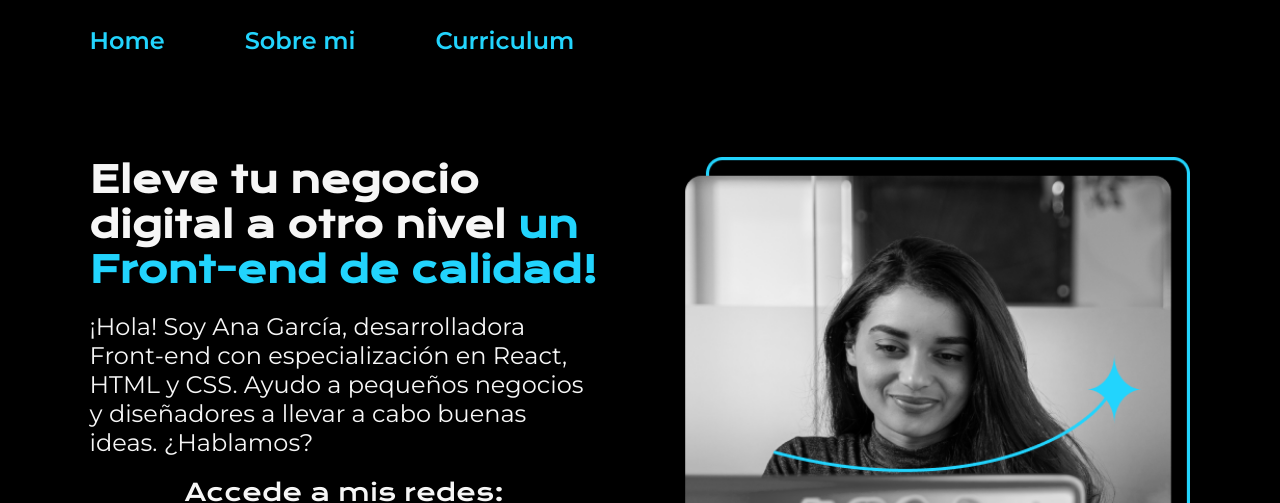
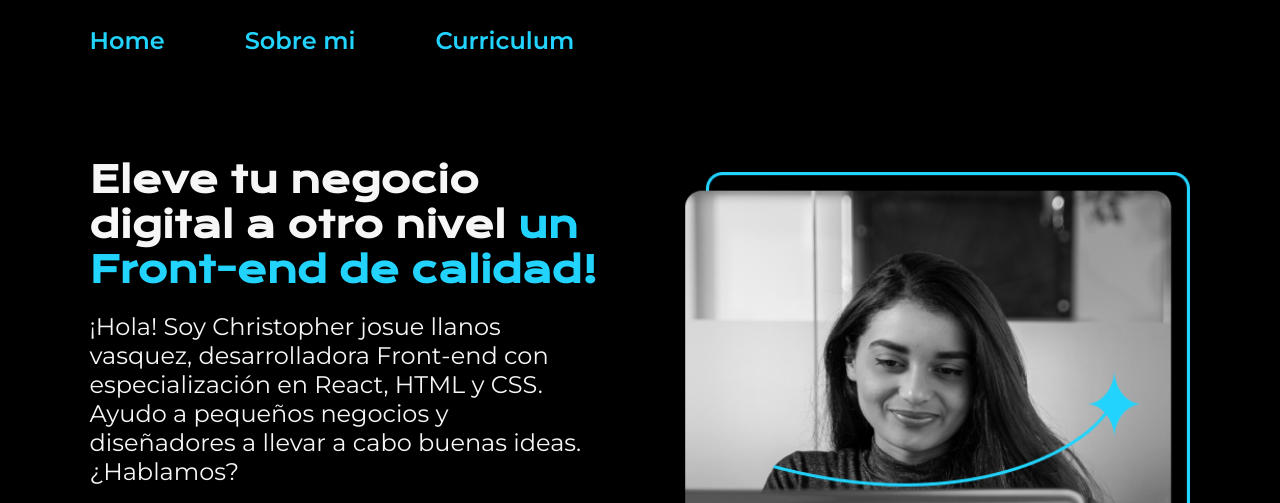
Before and after one commit to llanos1991/Portafolio_christopher, a plain HTML site: page index.html in a window 1280 px wide. Shown: the top 503 px of the page. Drawn offline with nearby package versions, Linux system fonts and the light colour scheme.

Commit message:
cambios index

```diff
--- a/index.html
+++ b/index.html
@@ -18,7 +18,7 @@
         <section class="presentacion_contenido">
             <h1 class="presentacion_contenido-titulo"> Eleve tu negocio digital a otro nivel <strong class="titulo-destaque"> un Front-end de calidad! </strong>
             </h1>
-            <p class="presentacion_contenido-texto"> ¡Hola! Soy Ana García, desarrolladora Front-end
+            <p class="presentacion_contenido-texto"> ¡Hola! Soy Christopher josue llanos vasquez, desarrolladora Front-end
             con especialización en React, HTML y CSS.
             Ayudo a pequeños negocios y diseñadores a llevar a
             cabo buenas ideas. ¿Hablamos?
```
